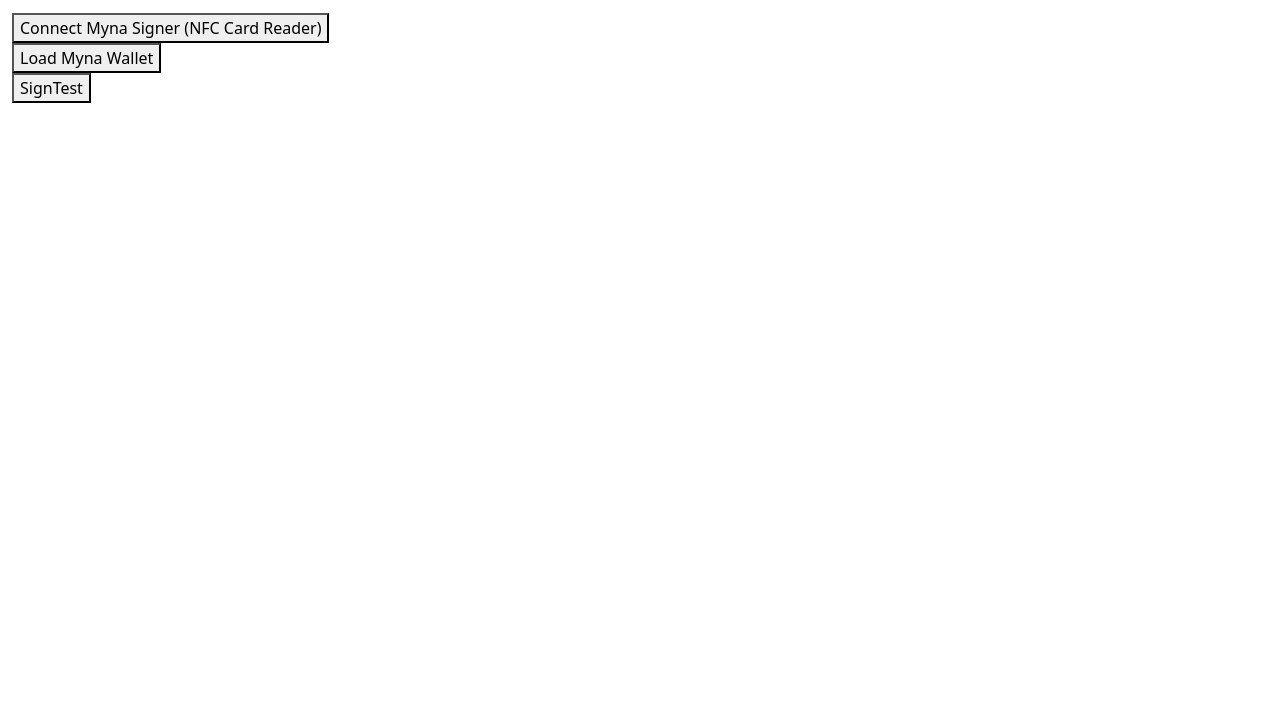
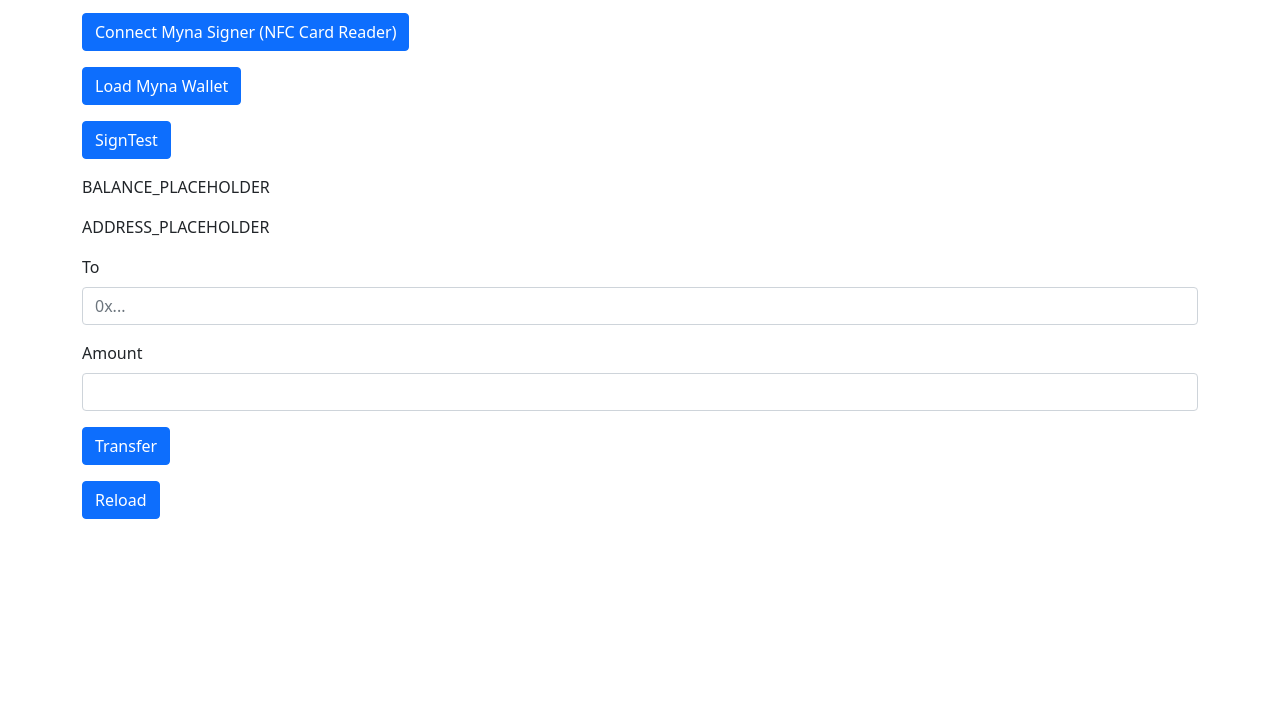
Before and after one commit to a42io/ETHGlobalTokyo2023, a browser extension: page BrowserWallet/index.html in a window 1280 px wide. Shown: the part 83-800 px from the top of the page. Drawn offline with Linux system fonts and the light colour scheme.

Commit message:
adding ui

```diff
--- a/BrowserWallet/index.html
+++ b/BrowserWallet/index.html
@@ -11,17 +11,35 @@
         <script src="main.js"></script>
     </head>
     <body>
-        <div class="container-fluid">
+        <div class="container-md">
             <h1>Myna Browser Wallet</h1>
             <p>Web3 wallet works with Japanese government issued ID card.</p>
-            <div>
-                <button onclick="connectMynaSigner()">Connect Myna Signer (NFC Card Reader)</button>
+            <div class="mt-3">
+                <button type="button" class="btn btn-primary" onclick="connectMynaSigner()">Connect Myna Signer (NFC Card Reader)</button>
+            </div>
+            <div class="mt-3">
+                <button type="button" class="btn btn-primary" onclick="loadMynaWallet()">Load Myna Wallet</button>
+            </div>
+            <div class="mt-3">
+                <button type="button" class="btn btn-primary" onclick="signTest()">SignTest</button>
             </div>
             <div>
-                <button onclick="loadMynaWallet()">Load Myna Wallet</button>
-            </div>
-            <div>
-                <button onclick="signTest()">SignTest</button>
+                <div id="balance" class="mt-3">BALANCE_PLACEHOLDER</div>
+                <div id="address" class="mt-3">ADDRESS_PLACEHOLDER</div>
+                <div class="mt-3">
+                    <label class="form-label">To</label>
+                    <input type="text" class="form-control" id="to" placeholder="0x...">
+                </div>
+                <div class="mt-3">
+                    <label class="form-label">Amount</label>
+                    <input type="number" class="form-control" id="amount" step="0.01">
+                </div>
+                <div class="mt-3">
+                    <button type="button" class="btn btn-primary" onclick="transfer()">Transfer</button>
+                </div>
+                <div class="mt-3">
+                    <button type="button" class="btn btn-primary" onclick="reload()">Reload</button>
+                </div>
             </div>
         </div>
     </body>
```
